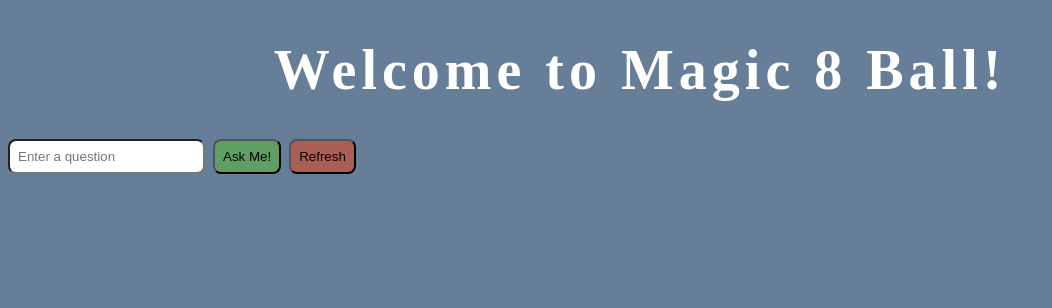
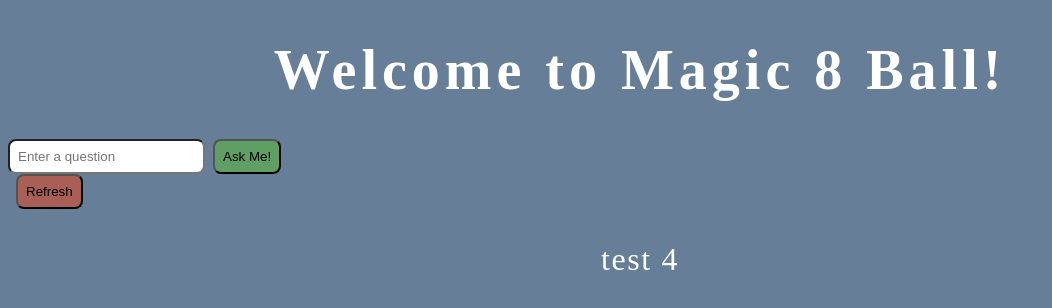
Before and after one commit to akaljotgujjar/Magic-8-Ball, a plain HTML site: page index.html in a window 1280 px wide. Both pictures are taken after a click on the button "Ask Me!". Shown: the whole page, without its empty margins (0-1052 px from the left). Drawn offline with Linux system fonts and the light colour scheme.

Commit message:
working on functionaility

```diff
--- a/js/magic.js
+++ b/js/magic.js
@@ -16,17 +16,25 @@ mainTitle.style.color = "white";
 mainTitle.style.letterSpacing = "5px";
 mainTitle.style.textAlign = "center";
 
-// Adding inputs
-const questionInput = document.createElement("input");
-document.body.appendChild(questionInput);
+// Creating form for inputs
+const magicForm = document.createElement('form');
+document.body.appendChild(magicForm);
+
+// adding parent div
+const parentDiv = document.createElement("div");
+document.body.appendChild(parentDiv);
+
+// Adding input
+let questionInput = document.createElement("input");
+parentDiv.appendChild(questionInput);
 questionInput.placeholder = "Enter a question";
 
 questionInput.style.padding = "0.5rem";
 questionInput.style.borderRadius = "0.5rem";
 
 // Adding button to run function
-const askButton = document.createElement("button");
-document.body.appendChild(askButton);
+let askButton = document.createElement("button");
+parentDiv.appendChild(askButton);
 askButton.innerHTML = "Ask Me!";
 
 askButton.style.cursor = "pointer";
@@ -36,14 +44,19 @@ askButton.style.textDecoration = "none";
 askButton.style.padding = "0.5rem";
 askButton.style.marginLeft = "0.5rem";
 
+let magicAnswers = ["test 1", "test 2", "test 3", "test 4", "test 5", "test 6"];
+
+const askFunction = function ask() {
+  showAnswer.innerText =
+    magicAnswers[Math.floor(Math.random() * magicAnswers.length)];
+};
+
+askButton.addEventListener("click", askFunction);
+
 // Adding refresh button
-const refreshButton = document.createElement("button");
+let refreshButton = document.createElement("button");
 document.body.appendChild(refreshButton);
 refreshButton.innerHTML = "Refresh";
-
-refreshButton.addEventListener("click", function () {
-  refreshQuestion();
-});
 
 refreshButton.style.cursor = "pointer";
 refreshButton.style.backgroundColor = "#A95E56";
@@ -56,3 +69,26 @@ function refreshQuestion() {
   const value = questionInput.value;
   questionInput.value = "";
 }
+
+refreshButton.addEventListener("click", refreshQuestion);
+
+// div for showing the answers
+const showAnswer = document.createElement("div");
+document.body.appendChild(showAnswer);
+showAnswer.setAttribute("id", "showMagicAnswer");
+
+showAnswer.style.marginTop = "2rem";
+showAnswer.style.textAlign = "center";
+showAnswer.style.fontSize = "2rem";
+showAnswer.style.letterSpacing = "0.1rem";
+showAnswer.style.color = "white";
+
+function toggleFormUserInfo() {
+  if (parent.style.display === "none") {
+    parentDiv.style.display = "block";
+    userInfoElement.style.display = "none";
+  } else {
+    parentDiv.style.display = "none";
+    userInfoElement.style.display = "block";
+  }
+}
```
Also changed, not shown: index.html (+1 -0 lines), js/script.js (added).
